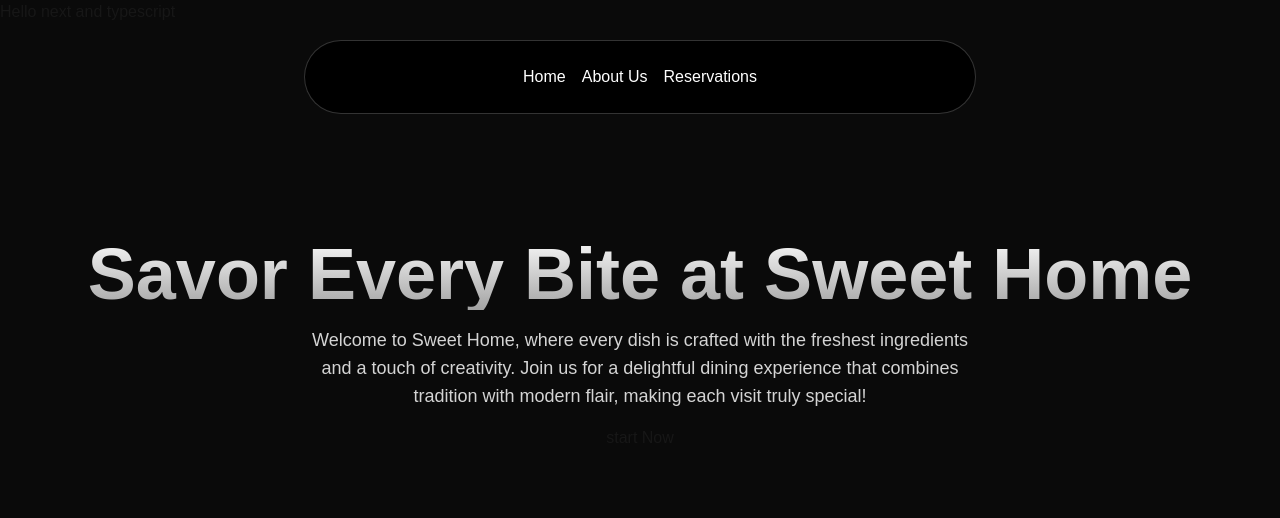
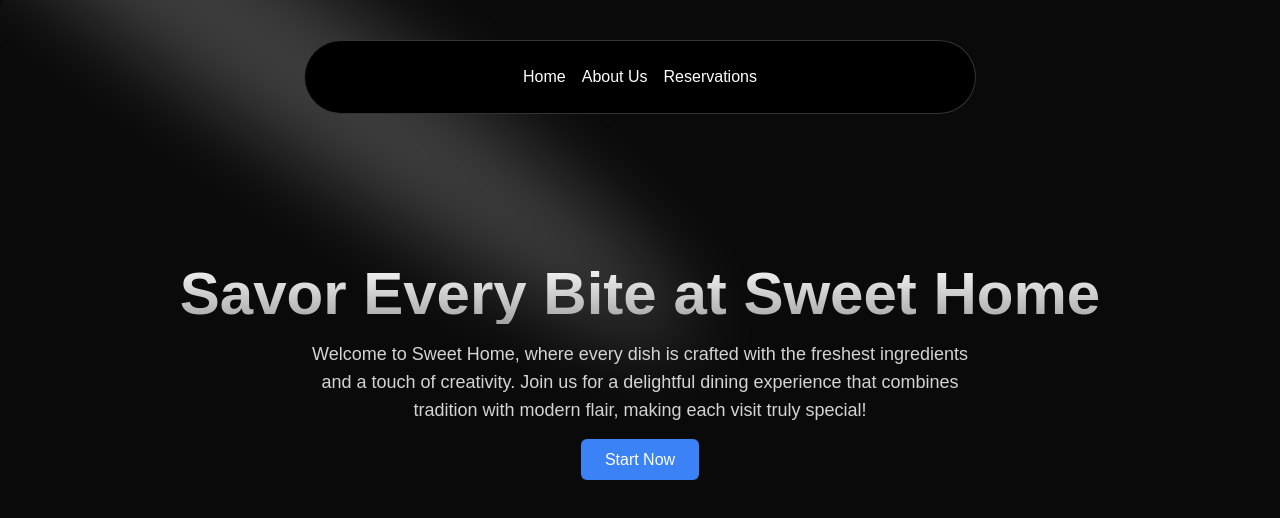
Before and after one commit to ashwini286/sweet-home, a Next.js app: page / in a window 1280 px wide. Shown: the top 518 px of the page. Built offline with nearby package versions, Linux system fonts and the light colour scheme.

Commit message:
done with hero page now I am going to work on button

```diff
--- a/src/app/page.tsx
+++ b/src/app/page.tsx
@@ -4,10 +4,6 @@
   return (
 
    <main className="min-h-screen bg-black/[0.96] antialiased bg-grid-white/[0.02]">
-
-    <h1>
-    Hello next and typescript
-      </h1>
     <HeroSection />
     </main>
   );
--- a/src/components/HeroSection.tsx
+++ b/src/components/HeroSection.tsx
@@ -1,26 +1,70 @@
-import React from 'react'
-import Link from 'next/link'
+// import React from 'react'
+// import Link from 'next/link'
+// import { Spotlight } from "@/components/ui/Spotlight";
+// function HeroSection() {
+//   return (
+//     <div className='h-auto md:h-[40rem] w-full rounded-md flex flex-col items-center justify-center relative overflow-hidden mx-auto py-10 md:py-0
+//     '>
+//          <Spotlight
+//         className="-top-40 left-0 md:left-60 md:-top-20"
+//         fill="white"
+//       />
+//       <div className='p-4 relative z-10 w-full text-center'>
+//         <div
+//         className=' md:mt-0 text-4xl md:text-6xl font-bold bg-clip-text text-transparent
+//         bg-gradient-to-b from-neutral-50 to-neutral-400  h-auto'>
+//         Savor Every Bite at Sweet Home
+//         </div>
+//         <div className='mt-4 font-normal text-base md:text-lg text-neutral-300 max-w-2xl mx-auto'>
+//         Welcome to Sweet Home, where every dish is crafted with the freshest ingredients and a touch of creativity. Join us for a delightful dining experience that combines tradition with modern flair, making each visit truly special!
+//         </div>
+//         <div className='mt-4'>
+//          <Link href="/"> start Now </Link>
+//         </div>
+
+//       </div>
+
+//         </div>
+//   )
+// }
+
+// export default HeroSection
+import React from 'react';
+import Link from 'next/link';
+import { Spotlight } from '@/components/ui/Spotlight';
+
 function HeroSection() {
   return (
-    <div className='h-auto md:h-[40rem] w-full rounded-md flex flex-col items-center justify-center relative overflow-hidden mx-auto py-10 md:py-0
-    '>
-      <div className='p-4 relative z-10 w-full text-center'>
-        <div
-        className='mt-20 md:mt-0 text-4xl md:text-7xl font-bold bg-clip-text text-transparent
-        bg-gradient-to-b from-neutral-50 to-neutral-400'>
-        Savor Every Bite at Sweet Home
+    <div className="relative flex flex-col items-center justify-center w-full h-auto md:h-[40rem] py-10 md:py-0 mx-auto overflow-hidden rounded-md">
+      {/* Spotlight Element with Better Positioning */}
+      <Spotlight
+        className="absolute -top-32 left-0 md:-top-20 md:left-60"
+        fill="white"
+      />
+
+      {/* Text Content */}
+      <div className="relative z-10 w-full px-6 text-center">
+        <h1 className="mt-24 text-3xl md:text-6xl font-extrabold bg-clip-text text-transparent bg-gradient-to-b from-neutral-50 to-neutral-400">
+          Savor Every Bite at Sweet Home
+        </h1>
+
+        <p className="mt-4 text-sm md:text-lg text-neutral-300 max-w-2xl mx-auto">
+          Welcome to Sweet Home, where every dish is crafted with the freshest ingredients
+          and a touch of creativity. Join us for a delightful dining experience that
+          combines tradition with modern flair, making each visit truly special!
+        </p>
+
+        {/* Call-to-Action Button */}
+        <div className="mt-6">
+          <Link
+            href="/"
+            className="px-6 py-3 text-white bg-blue-500 hover:bg-blue-600 rounded-md transition">
+            Start Now
+          </Link>
         </div>
-        <div className='mt-4 font-normal text-base md:text-lg text-neutral-300 max-w-2xl mx-auto'>
-        Welcome to Sweet Home, where every dish is crafted with the freshest ingredients and a touch of creativity. Join us for a delightful dining experience that combines tradition with modern flair, making each visit truly special!
-        </div>
-        <div className='mt-4'>
-         <Link href="/"> start Now </Link>
-        </div>
-
       </div>
-
-        </div>
-  )
+    </div>
+  );
 }
 
-export default HeroSection
+export default HeroSection;
--- a/src/components/Navbar.tsx
+++ b/src/components/Navbar.tsx
@@ -70,7 +70,7 @@
     const [active, setActive] = useState<string | null>(null);
 
     return (
-        <div className={cn("fixed top-10 inset-x-0 max-w-2xl mx-auto z-50", className)}>
+        <div className={cn("fixed top-10 inset-x-0 max-w-2xl mx-auto z-50 ", className)}>
             <Menu setActive={setActive}>
                 <MenuItem setActive={setActive} active={active} item="Home">
                     {/* Add links or content for Home if needed */}
--- /dev/null
+++ b/src/components/ui/Spotlight.tsx
@@ -0,0 +1,56 @@
+import React from "react";
+import { cn } from "@/lib/utils";
+
+type SpotlightProps = {
+  className?: string;
+  fill?: string;
+};
+
+export const Spotlight = ({ className, fill }: SpotlightProps) => {
+  return (
+    <svg
+      className={cn(
+        "animate-spotlight pointer-events-none absolute z-[1]  h-[169%] w-[138%] lg:w-[84%] opacity-0",
+        className
+      )}
+      xmlns="http://www.w3.org/2000/svg"
+      viewBox="0 0 3787 2842"
+      fill="none"
+    >
+      <g filter="url(#filter)">
+        <ellipse
+          cx="1924.71"
+          cy="273.501"
+          rx="1924.71"
+          ry="273.501"
+          transform="matrix(-0.822377 -0.568943 -0.568943 0.822377 3631.88 2291.09)"
+          fill={fill || "white"}
+          fillOpacity="0.21"
+        ></ellipse>
+      </g>
+      <defs>
+        <filter
+          id="filter"
+          x="0.860352"
+          y="0.838989"
+          width="3785.16"
+          height="2840.26"
+          filterUnits="userSpaceOnUse"
+          colorInterpolationFilters="sRGB"
+        >
+          <feFlood floodOpacity="0" result="BackgroundImageFix"></feFlood>
+          <feBlend
+            mode="normal"
+            in="SourceGraphic"
+            in2="BackgroundImageFix"
+            result="shape"
+          ></feBlend>
+          <feGaussianBlur
+            stdDeviation="151"
+            result="effect1_foregroundBlur_1065_8"
+          ></feGaussianBlur>
+        </filter>
+      </defs>
+    </svg>
+  );
+};
--- a/tailwind.config.ts
+++ b/tailwind.config.ts
@@ -9,10 +9,26 @@
   darkMode:'class',
   theme: {
     extend: {
+      animation: {
+      spotlight: "spotlight 2s ease .75s 1 forwards",
+    },
       colors: {
         background: "var(--background)",
         foreground: "var(--foreground)",
       },
+      keyframes: {
+        spotlight: {
+          "0%": {
+            opacity: '0',
+            transform: "translate(-72%, -62%) scale(0.5)",
+          },
+          "100%": {
+            opacity: '1',
+            transform: "translate(-50%,-40%) scale(1)",
+          },
+        },
+      },
+
     },
   },
   plugins: [],
```
